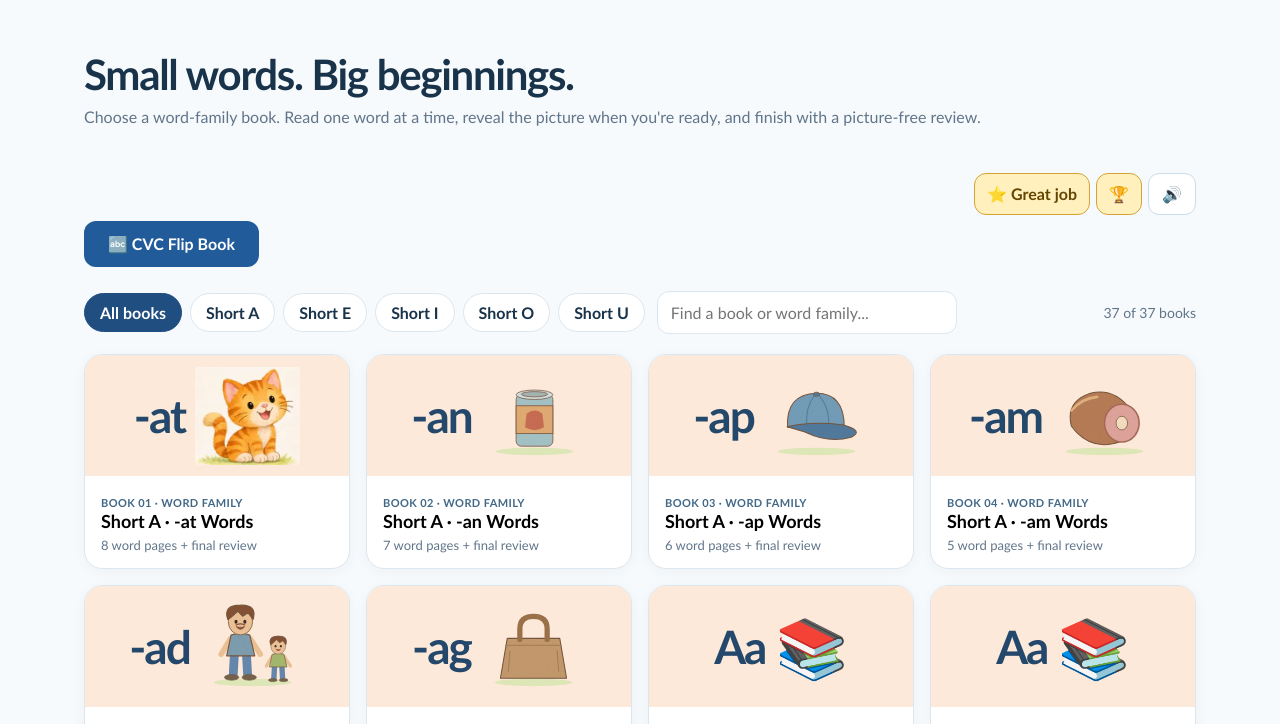
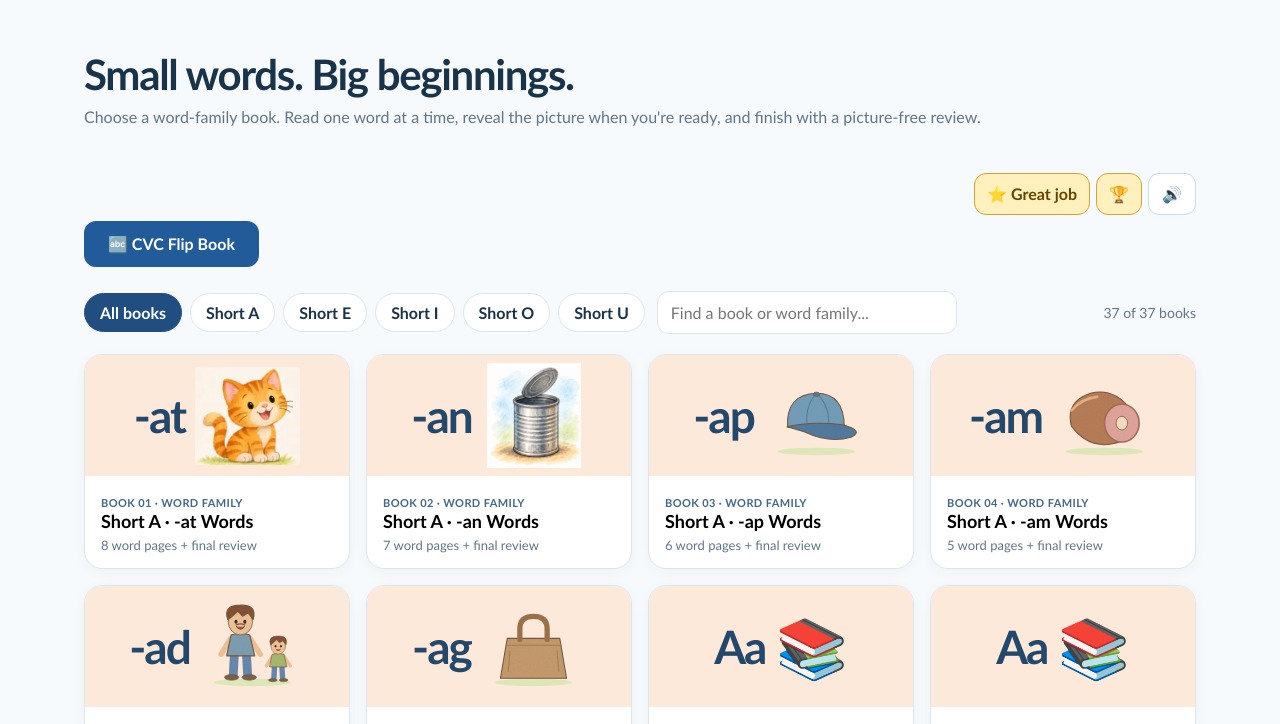
Before and after one commit to mrkellywest/little-word-readers, a plain HTML site: page index.html in a window 1280 px wide. Shown: the part 75-799 px from the top of the page. Drawn offline with Linux system fonts and the light colour scheme.

Commit message:
Publish approved watercolor illustrations for -an word family

```diff
--- a/index.html
+++ b/index.html
@@ -75,7 +75,7 @@ return Object.fromEntries(Object.entries(art).map(([w,s])=>[w,'<svg class="lwr-a
 Object.assign(P,A);
 // Approved original watercolor artwork takes precedence over interim graphics.
 P.cat='<img class="lwr-watercolor" src="artwork/cat.webp" alt="" width="240" height="224">';
-for(const w of ['bat','hat','mat','rat','sat','fat','pat']) P[w]='<img class="lwr-watercolor" src="artwork/'+w+'.webp" alt="">';
+for(const w of ['bat','hat','mat','rat','sat','fat','pat','can','fan','man','pan','ran','van','tan']) P[w]='<img class="lwr-watercolor" src="artwork/'+w+'.webp" alt="">';
 
 const sets=[
 {v:'a',family:'-at',w:'cat bat hat mat rat sat fat pat'},
```
Also changed, not shown: artwork/can.webp (added), artwork/fan.webp (added), artwork/man.webp (added), artwork/pan.webp (added), artwork/ran.webp (added), artwork/tan.webp (added), artwork/van.webp (added).
